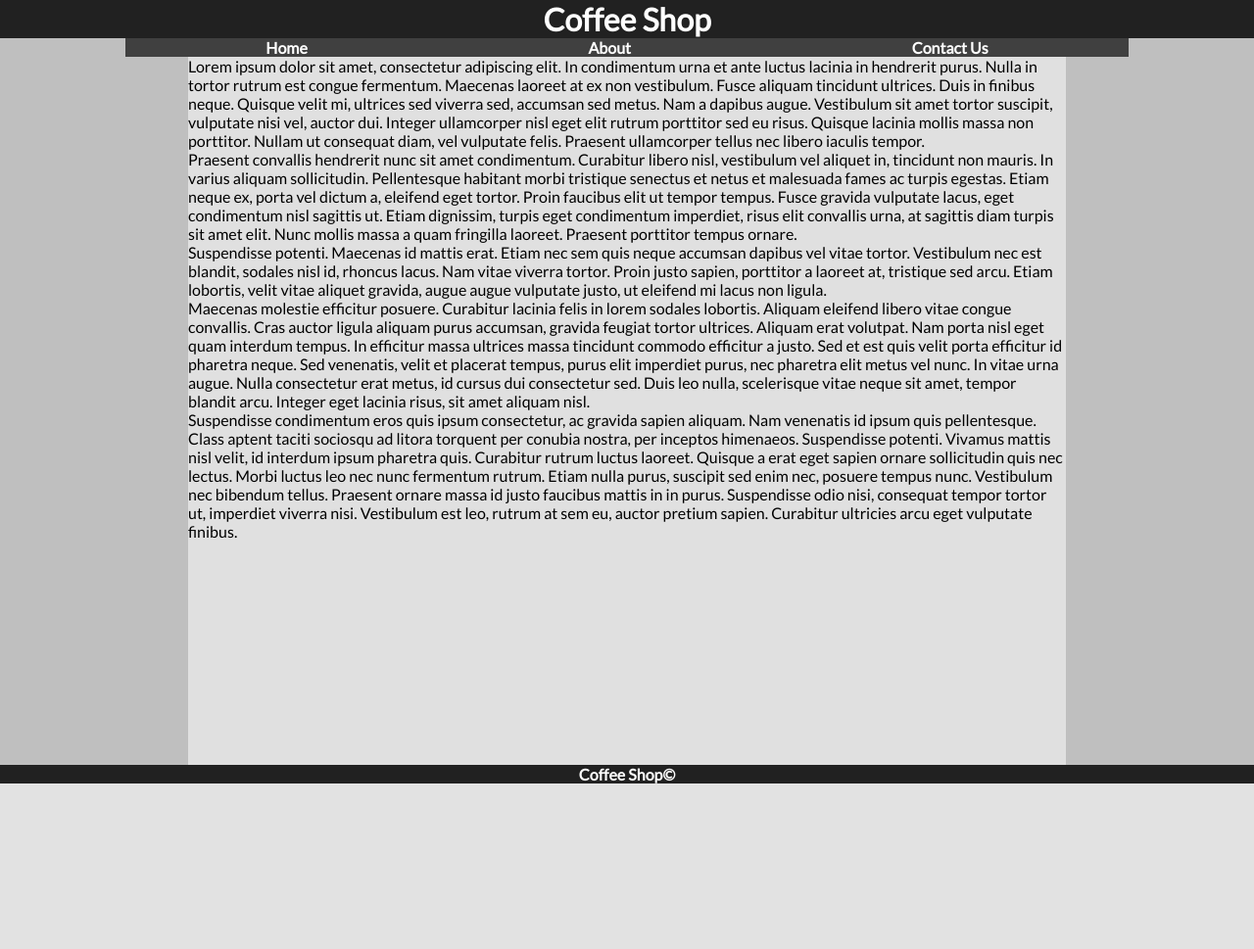
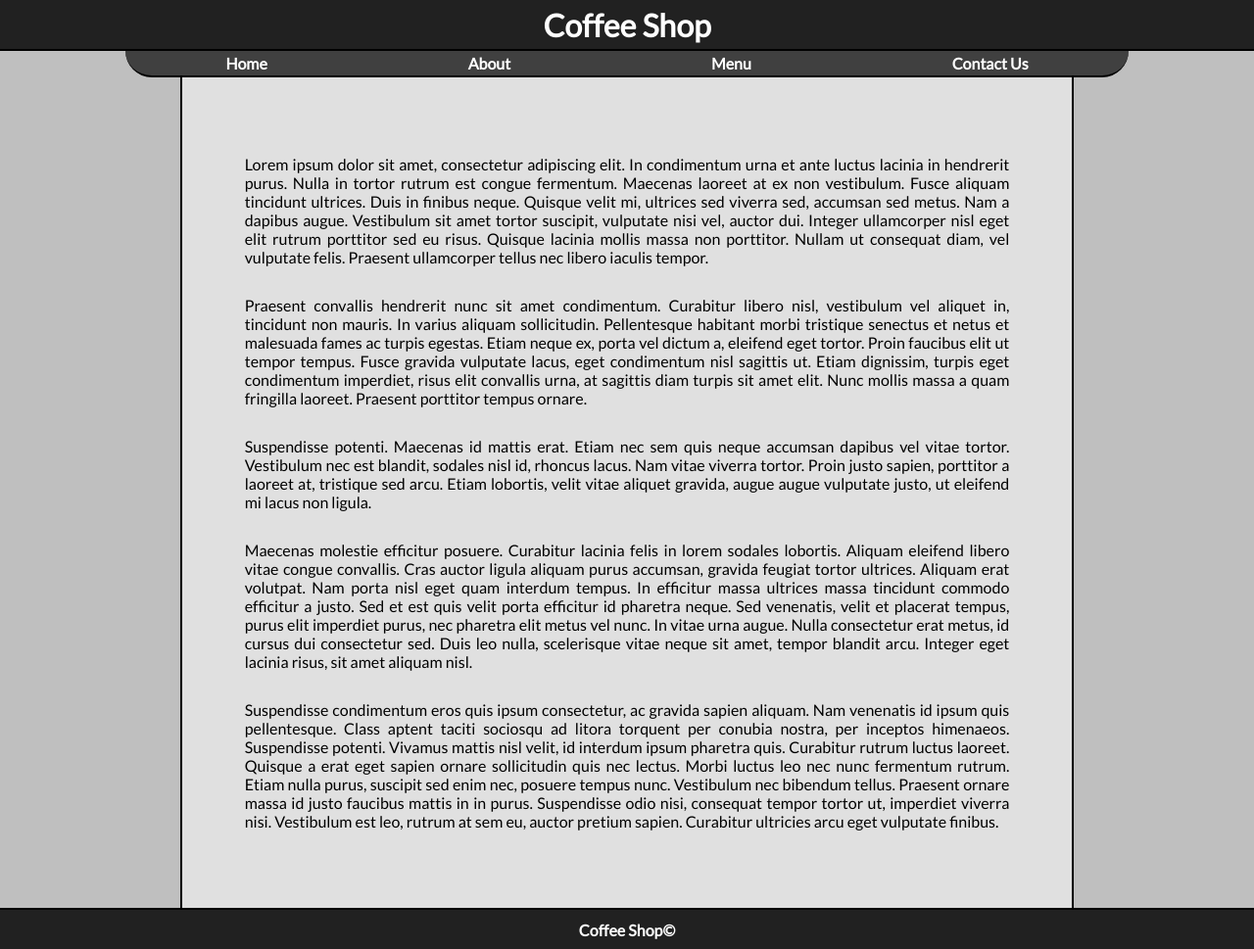
Before and after one commit to brodriguez8774/CS3500GroupProject, a PHP site: page / in a window 1280 px wide. Shown: the whole page at 98% size. Before the commit the page ends 800 px from the top, so only its background shows below. Run offline with PHP 8.4, Linux system fonts and the light colour scheme.

Commit message:
Setup general website layout, currently in greyscale

```diff
--- a/WebSite/index.php
+++ b/WebSite/index.php
@@ -8,6 +8,8 @@
     include "templates/nav.php";
   ?>
   <main>
+    <div class="placeholder"></div>
+    <div id="content">
       <p>
         Lorem ipsum dolor sit amet, consectetur adipiscing elit. In condimentum urna et ante luctus lacinia in hendrerit purus. Nulla in tortor rutrum est congue fermentum. Maecenas laoreet at ex non vestibulum. Fusce aliquam tincidunt ultrices. Duis in finibus neque. Quisque velit mi, ultrices sed viverra sed, accumsan sed metus. Nam a dapibus augue. Vestibulum sit amet tortor suscipit, vulputate nisi vel, auctor dui. Integer ullamcorper nisl eget elit rutrum porttitor sed eu risus. Quisque lacinia mollis massa non porttitor. Nullam ut consequat diam, vel vulputate felis. Praesent ullamcorper tellus nec libero iaculis tempor.
       </p>
@@ -23,7 +25,10 @@
       <p>
         Suspendisse condimentum eros quis ipsum consectetur, ac gravida sapien aliquam. Nam venenatis id ipsum quis pellentesque. Class aptent taciti sociosqu ad litora torquent per conubia nostra, per inceptos himenaeos. Suspendisse potenti. Vivamus mattis nisl velit, id interdum ipsum pharetra quis. Curabitur rutrum luctus laoreet. Quisque a erat eget sapien ornare sollicitudin quis nec lectus. Morbi luctus leo nec nunc fermentum rutrum. Etiam nulla purus, suscipit sed enim nec, posuere tempus nunc. Vestibulum nec bibendum tellus. Praesent ornare massa id justo faucibus mattis in in purus. Suspendisse odio nisi, consequat tempor tortor ut, imperdiet viverra nisi. Vestibulum est leo, rutrum at sem eu, auctor pretium sapien. Curabitur ultricies arcu eget vulputate finibus.
       </p>
+    </div>
+    <div class="placeholder"></div>
   </main>
+
   <?php
     include "templates/footer.php";
   ?>
--- a/WebSite/static/css/base.css
+++ b/WebSite/static/css/base.css
@@ -43,17 +43,29 @@ nav {
 
 main {
   flex-grow: 1;
-  width: 70%; }
+  width: 100%; }
 
 body {
   background-color: #bfbfbf; }
 
-main {
-  background-color: #e0e0e0; }
+header {
+  border-bottom: 2px solid #000; }
+
+nav {
+  border-bottom: 2px solid #000;
+  border-bottom-right-radius: 5em;
+  border-bottom-left-radius: 5em; }
 
 header {
   display: flex;
-  justify-content: space-between; }
+  justify-content: space-between;
+  align-items: center;
+  min-height: 50px; }
+
+header .placeholder {
+  width: 10%; }
+header .login {
+  width: 10%; }
 
 header {
   color: #fff; }
@@ -63,18 +75,43 @@ header {
 
 footer {
   display: flex;
-  justify-content: center; }
+  justify-content: center;
+  align-items: center;
+  min-height: 40px; }
 
 footer {
   font-weight: bold;
   color: #fff; }
 
 footer {
-  background-color: #212121; }
+  background-color: #212121;
+  border-top: 2px solid #000; }
+
+nav {
+  display: flex;
+  justify-content: center;
+  align-items: center;
+  min-height: 25px; }
 
 nav ul {
   display: flex;
-  justify-content: space-around; }
+  justify-content: space-around;
+  align-items: center;
+  width: 100%; }
+nav li {
+  display: flex;
+  flex-direction: column;
+  justify-content: center;
+  align-items: center; }
+nav a {
+  display: flex;
+  justify-content: center;
+  align-items: center; }
+nav li li {
+  display: none; }
+
+nav {
+  color: #fff; }
 
 nav li {
   font-weight: bold; }
@@ -84,6 +121,11 @@ nav a {
 nav a:visited {
   color: #fff;
   text-decoration: none; }
+nav a:hover {
+  text-decoration: underline; }
+nav li ul {
+  display: flex;
+  flex-direction: column; }
 
 nav {
   background-color: #404040; }
@@ -91,4 +133,26 @@ nav {
 nav li {
   list-style-type: none; }
 
+main {
+  display: flex;
+  justify-content: space-between; }
+
+main .placeholder {
+  width: 16%; }
+main #content {
+  width: 68%;
+  padding: 5%; }
+
+main p {
+  padding-top: 15px;
+  padding-bottom: 15px; }
+
+main p {
+  text-align: justify; }
+
+main #content {
+  background-color: #e0e0e0;
+  border-right: 2px solid #000;
+  border-left: 2px solid #000; }
+
 /*# sourceMappingURL=base.css.map */
--- a/WebSite/static/css/sass/_body.scss
+++ b/WebSite/static/css/sass/_body.scss
@@ -53,7 +53,7 @@ nav {
 main {
     flex-grow: 1;
 
-    width: 70%;
+    width: 100%;
 }
 
 //**************************************************
@@ -114,8 +114,19 @@ body {
     background-color: $color-greyLight;
 }
 
-main {
-    background-color: $color-greyLightMore;
+header {
+    border-bottom: 2px solid $color-black;
+}
+
+footer {
+
+}
+
+nav {
+    border-bottom: 2px solid $color-black;
+
+    border-bottom-right-radius: 5em;
+    border-bottom-left-radius: 5em;
 }
 
 //**************************************************
--- a/WebSite/static/css/sass/_content.scss
+++ b/WebSite/static/css/sass/_content.scss
@@ -26,6 +26,46 @@
 //*************************************************************************************************
 
 //**************************************************
+//START Main Block
+//**************************************************
+
+main {
+    display: flex;
+    justify-content: space-between;
+}
+
+main {
+    .placeholder {
+        width: 16%;
+    }
+
+    #content {
+        width: 68%;
+
+        padding: 5%;
+    }
+}
+
+//**************************************************
+//END Main Block
+//**************************************************
+
+//**************************************************
+//START Generic Element Block
+//**************************************************
+
+main {
+    p {
+        padding-top: 15px;
+        padding-bottom: 15px;
+    }
+}
+
+//**************************************************
+//END Generic Element Block
+//**************************************************
+
+//**************************************************
 //START ***** Block
 //**************************************************
 
@@ -46,6 +86,20 @@
 //word-break, word-wrap, white-space
 //*************************************************************************************************
 //*************************************************************************************************
+
+//**************************************************
+//START Generic Element Block
+//**************************************************
+
+main {
+    p {
+        text-align: justify;
+    }
+}
+
+//**************************************************
+//END Generic Element Block
+//**************************************************
 
 //**************************************************
 //START ***** Block
@@ -80,6 +134,35 @@
 //content, quotes, outline, outline-offset, opacity, filter, visibility, size, zoom
 //*************************************************************************************************
 //*************************************************************************************************
+
+//**************************************************
+//START Main Block
+//**************************************************
+
+main {
+
+    #content {
+        background-color: $color-greyLightMore;
+        //background-color: $color-white;
+
+        border-right: 2px solid $color-black;
+        border-left: 2px solid $color-black;
+    }
+}
+
+//**************************************************
+//END Main Block
+//**************************************************
+
+//**************************************************
+//START Generic Element Block
+//**************************************************
+
+
+
+//**************************************************
+//END Generic Element Block
+//**************************************************
 
 //**************************************************
 //START ***** Block
--- a/WebSite/static/css/sass/_footer.scss
+++ b/WebSite/static/css/sass/_footer.scss
@@ -32,6 +32,9 @@
 footer {
     display:flex;
     justify-content: center;
+    align-items: center;
+
+    min-height: 40px;
 }
 
 //**************************************************
@@ -94,6 +97,8 @@ footer {
 
 footer {
     background-color: $color-greyDarkMore;
+
+    border-top: 2px solid $color-black;
 }
 
 //**************************************************
--- a/WebSite/static/css/sass/_header.scss
+++ b/WebSite/static/css/sass/_header.scss
@@ -32,6 +32,20 @@
 header {
     display: flex;
     justify-content: space-between;
+    align-items: center;
+
+    min-height: 50px;
+}
+
+header {
+
+    .placeholder {
+        width: 10%;
+    }
+
+    .login {
+        width: 10%;
+    }
 }
 
 //**************************************************
--- a/WebSite/static/css/sass/_nav.scss
+++ b/WebSite/static/css/sass/_nav.scss
@@ -30,10 +30,41 @@
 //**************************************************
 
 nav {
+    display: flex;
+    justify-content: center;
+    align-items: center;
+
+    min-height: 25px;
+}
+
+nav {
 
     ul {
         display: flex;
         justify-content: space-around;
+        align-items: center;
+
+        width: 100%;
+    }
+
+    li {
+        display: flex;
+        flex-direction: column;
+        justify-content: center;
+        align-items: center;
+    }
+
+    a {
+        display: flex;
+        justify-content: center;
+        align-items: center;
+    }
+
+    li {
+
+        li {
+            display: none;
+        }
     }
 }
 
@@ -58,6 +89,10 @@ nav {
 //**************************************************
 
 nav {
+    color: $color-white;
+}
+
+nav {
 
     li {
         font-weight: bold;
@@ -73,6 +108,18 @@ nav {
         color: $color-white;
 
         text-decoration: none;
+    }
+
+    a:hover {
+        text-decoration: underline;
+    }
+
+    li {
+
+        ul {
+            display: flex;
+            flex-direction: column;
+        }
     }
 }
 
--- a/WebSite/templates/nav.php
+++ b/WebSite/templates/nav.php
@@ -2,6 +2,11 @@
   <ul>
     <li><a href="index.php">Home</a></li>
     <li><a href="about.php">About</a></li>
+    <li>Menu<ul>
+      <li><a href="menu/coffee.php">Coffee</a></li>
+      <li><a href="menu/tea.php">Tea</a></li>
+      <li><a href="menu/bakery.php">Bakery</a></li>
+    </ul></li>
     <li><a href="contact.php">Contact Us</a></li>
   </ul>
 </nav>
```
Lines whose indentation alone changed are shown as unchanged.
